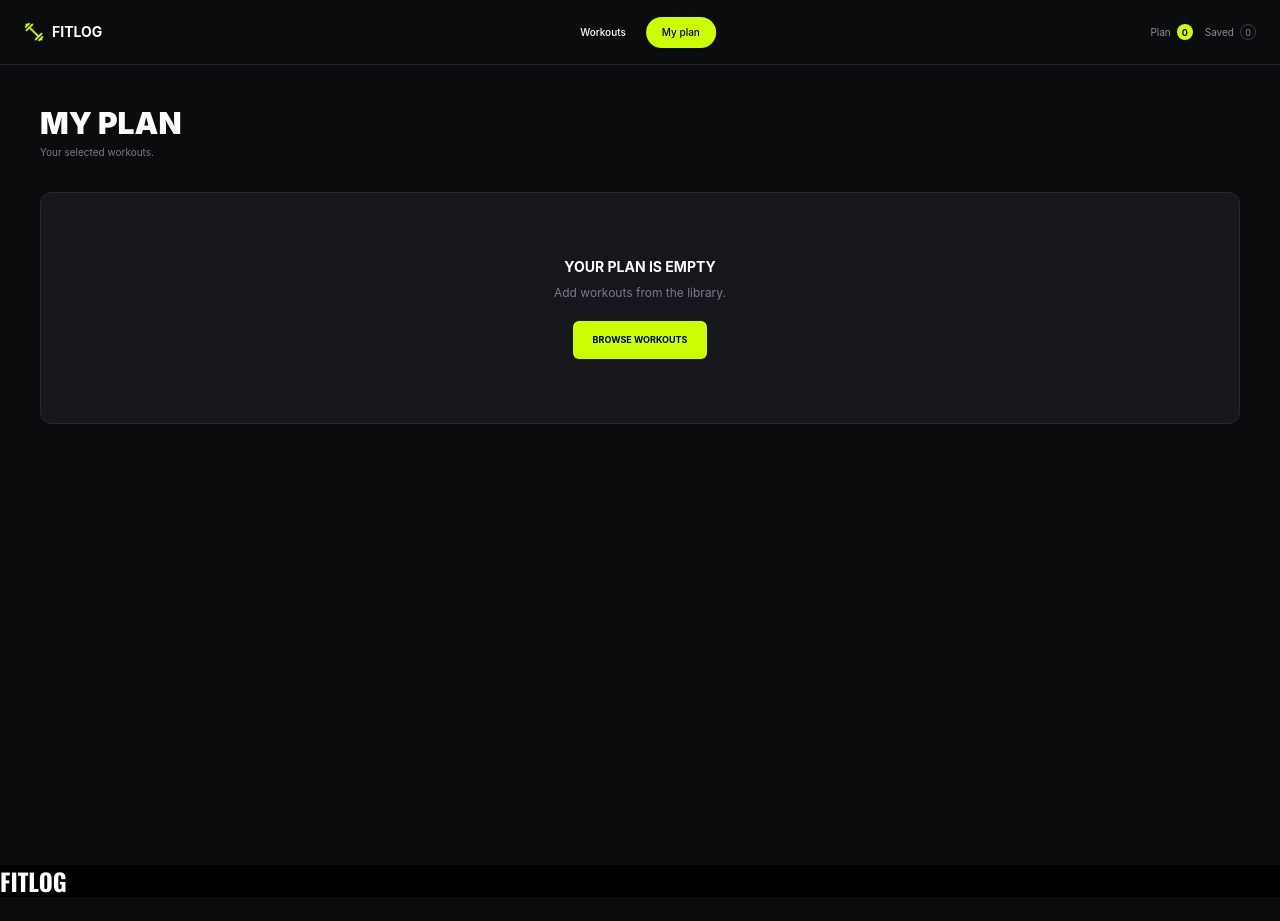
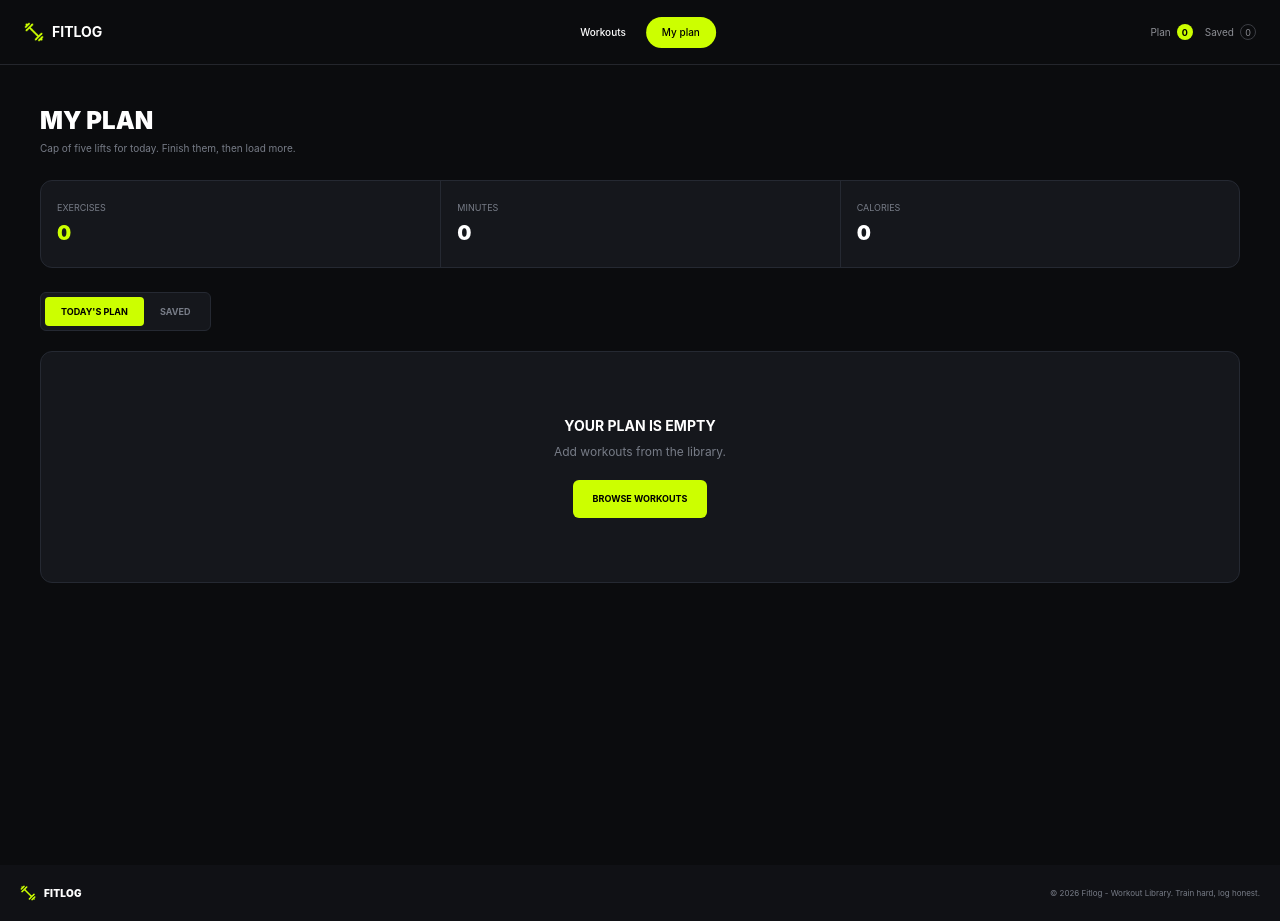
Before and after one commit to ovisl9614/nextjs-assignment, a Next.js app: page /my-plan in a window 1280 px wide. Before the commit the page ends 899 px from the top, so only its background shows below. Built offline with nearby package versions, Linux system fonts and the light colour scheme.

Commit message:
fixed footer

```diff
--- a/src/app/layout.tsx
+++ b/src/app/layout.tsx
@@ -5,6 +5,7 @@ import { Oswald, Inter } from "next/font/google";
 import Navbar from "@/components/shared/Navbar";
 import { ToastContainer } from "react-toastify";
 import "react-toastify/dist/ReactToastify.css";
+import Footer from "@/components/shared/Footer";
 
 const geistSans = Geist({
   variable: "--font-geist-sans",
@@ -43,9 +44,9 @@ export default function RootLayout({ children }: LayoutProps<"/">) {
 
         {children}
 
-        <h2 className={`${oswald.className} font-bold text-white text-2xl bg-black`}>FITLOG</h2>
+        {/* <h2 className={`${oswald.className} font-bold text-white text-2xl bg-black`}>FITLOG</h2> */}
 
-
+        <Footer />
          <ToastContainer
          position="top-right"
            autoClose={2000}
--- a/src/app/my-plan/page.tsx
+++ b/src/app/my-plan/page.tsx
@@ -2,58 +2,195 @@
 
 import React, { useEffect, useState } from "react";
 import Link from "next/link";
-import ExerciseCard from "@/components/shared/ExerciseCard";
+import { toast } from "react-toastify";
+
 import {
   getStoredExercises,
+  removeExercise,
   PLAN_KEY,
+  SAVED_KEY,
   type StoredExercise,
 } from "@/lib/exercise-storage";
 
+type Tab = "plan" | "saved";
+
 export default function MyPlanPage() {
+  const [activeTab, setActiveTab] = useState<Tab>("plan");
+
   const [exercises, setExercises] = useState<StoredExercise[]>([]);
 
+  // Load exercises
   useEffect(() => {
-    const loadPlan = () => {
-      setExercises(getStoredExercises(PLAN_KEY));
+    const loadExercises = () => {
+      const key =
+        activeTab === "plan"
+          ? PLAN_KEY
+          : SAVED_KEY;
+
+      setExercises(getStoredExercises(key));
     };
 
-    loadPlan();
+    loadExercises();
 
     window.addEventListener(
       "fitlog-storage-change",
-      loadPlan
+      loadExercises
     );
 
     return () => {
       window.removeEventListener(
         "fitlog-storage-change",
-        loadPlan
+        loadExercises
       );
     };
-  }, []);
+  }, [activeTab]);
+
+
+
+  // Remove exercise
+
+
+  const handleRemove = (id: number) => {
+    const key =
+      activeTab === "plan"
+        ? PLAN_KEY
+        : SAVED_KEY;
+
+    removeExercise(key, id);
+
+
+
+    // Update page immediately
+
+    setExercises((current) =>
+      current.filter((exercise) => exercise.id !== id)
+    );
+
+    if (activeTab === "plan") {
+      toast.info("Removed from today's plan");
+    } else {
+      toast.info("Removed from saved");
+    }
+  };
+
+
+  // Statistics
+
+  const totalExercises = exercises.length;
+
+  const totalMinutes = exercises.reduce(
+    (total, exercise) =>
+      total + Number(exercise.duration || 0),
+    0
+  );
+
+  const totalCalories = exercises.reduce(
+    (total, exercise) =>
+      total + Number(exercise.caloriesBurned || 0),
+    0
+  );
 
   return (
-    <main className="min-h-screen bg-[#0b0c0e] px-4 py-10 sm:px-6 lg:px-10">
-      <div className="mx-auto w-full max-w-[1400px]">
+    <main className="min-h-screen bg-[#0b0c0e] px-4 py-10 text-white sm:px-6 lg:px-10">
 
-        <div className="mb-8">
-          <h1 className="text-3xl font-black uppercase text-white">
+      <div className="mx-auto w-full max-w-[1200px]">
+
+
+
+        <div className="mb-6">
+          <h1 className="text-2xl font-black uppercase">
             My Plan
           </h1>
 
           <p className="mt-1 text-[10px] text-[#777c87]">
-            Your selected workouts.
+            Cap of five lifts for today. Finish them, then load more.
           </p>
         </div>
 
+
+
+        <div className="mb-6 grid grid-cols-3 overflow-hidden rounded-xl border border-[#252932] bg-[#15171c]">
+
+          <div className="px-4 py-5">
+            <p className="text-[9px] uppercase text-[#777c87]">
+              Exercises
+            </p>
+
+            <p className="mt-1 text-xl font-black text-[#ccff00]">
+              {totalExercises}
+            </p>
+          </div>
+
+
+          <div className="border-l border-[#252932] px-4 py-5">
+            <p className="text-[9px] uppercase text-[#777c87]">
+              Minutes
+            </p>
+
+            <p className="mt-1 text-xl font-black text-white">
+              {totalMinutes}
+            </p>
+          </div>
+
+
+          <div className="border-l border-[#252932] px-4 py-5">
+            <p className="text-[9px] uppercase text-[#777c87]">
+              Calories
+            </p>
+
+            <p className="mt-1 text-xl font-black text-white">
+              {totalCalories}
+            </p>
+          </div>
+
+        </div>
+
+
+
+
+        <div className="mb-5 flex w-fit rounded-md border border-[#252932] bg-[#15171c] p-1">
+
+          <button
+            onClick={() => setActiveTab("plan")}
+            className={`rounded px-4 py-2 text-[9px] font-bold uppercase transition ${
+              activeTab === "plan"
+                ? "bg-[#ccff00] text-black"
+                : "text-[#777c87] hover:text-white"
+            }`}
+          >
+            Today&apos;s Plan
+          </button>
+
+
+          <button
+            onClick={() => setActiveTab("saved")}
+            className={`rounded px-4 py-2 text-[9px] font-bold uppercase transition ${
+              activeTab === "saved"
+                ? "bg-[#ccff00] text-black"
+                : "text-[#777c87] hover:text-white"
+            }`}
+          >
+            Saved
+          </button>
+
+        </div>
+
+
+
         {exercises.length === 0 ? (
+
           <div className="rounded-xl border border-[#252932] bg-[#15171c] px-6 py-16 text-center">
+
             <p className="text-sm font-bold uppercase text-white">
-              Your plan is empty
+              {activeTab === "plan"
+                ? "Your plan is empty"
+                : "No saved workouts"}
             </p>
 
             <p className="mt-2 text-xs text-[#777c87]">
-              Add workouts from the library.
+              {activeTab === "plan"
+                ? "Add workouts from the library."
+                : "Save workouts from the details page."}
             </p>
 
             <Link
@@ -62,19 +199,93 @@ export default function MyPlanPage() {
             >
               Browse Workouts
             </Link>
+
           </div>
+
         ) : (
-          <div className="grid grid-cols-1 gap-3 sm:grid-cols-2 lg:grid-cols-3">
+
+          <div className="space-y-3">
+
             {exercises.map((exercise) => (
-              <ExerciseCard
+
+              <div
                 key={exercise.id}
-                exercise={exercise}
-              />
+                className="flex items-center gap-4 rounded-xl border border-[#252932] bg-[#15171c] p-3"
+              >
+
+                {/* IMAGE */}
+
+                <img
+                  src={exercise.image}
+                  alt={exercise.name}
+                  className="h-16 w-20 rounded-lg object-cover"
+                />
+
+
+                {/* INFO */}
+
+                <div className="min-w-0 flex-1">
+
+                  <h2 className="truncate text-sm font-black uppercase text-white">
+                    {exercise.name}
+                  </h2>
+
+                  <p className="mt-1 text-[9px] text-[#777c87]">
+                    {exercise.equipment}
+                  </p>
+
+
+                  <div className="mt-2 flex flex-wrap gap-3 text-[8px] text-[#a5aaaf]">
+
+                    <span>
+                      ● {exercise.duration} min
+                    </span>
+
+                    <span>
+                      ● {exercise.caloriesBurned} kcal
+                    </span>
+
+                    <span>
+                      ★ {exercise.rating}
+                    </span>
+
+                  </div>
+
+                </div>
+
+
+                {/* VIEW DETAILS */}
+
+                <Link
+                  href={`/details/${exercise.id}`}
+                  className="hidden rounded-md border border-[#30343d] px-4 py-2 text-[8px] font-bold uppercase text-white transition hover:border-[#ccff00] hover:text-[#ccff00] sm:block"
+                >
+                  View Details
+                </Link>
+
+
+
+
+                <button
+                  onClick={() =>
+                    handleRemove(exercise.id)
+                  }
+                  className="flex h-7 w-7 shrink-0 items-center justify-center rounded-full text-[#777c87] transition hover:bg-red-500/10 hover:text-red-400"
+                  aria-label="Remove exercise"
+                >
+                  ×
+                </button>
+
+              </div>
+
             ))}
+
           </div>
+
         )}
 
       </div>
+
     </main>
   );
 }
--- a/src/app/page.tsx
+++ b/src/app/page.tsx
@@ -1,11 +1,14 @@
 import Hero from "@/components/shared/Hero";
 import ExerciseLibrary from "@/components/shared/ExerciseLibrary";
+import { toast } from "react-toastify";
 
 export default function Home() {
   return (
     <main className="min-h-screen bg-[#0b0c0e]">
+
       <Hero />
       <ExerciseLibrary />
+
     </main>
   );
 }
--- a/src/components/shared/Footer.tsx
+++ b/src/components/shared/Footer.tsx
@@ -1,11 +1,37 @@
 import React from 'react';
+import Image from 'next/image';
 
-const Footer = () => {
+export default function Footer() {
     return (
-        <div>
+        <footer className='w-full bg-[#101115] px-5 py-5'>
+            <div className='mx-auto flex w-full max-w-[1400px] items-center justify-between'>
 
-        </div>
+
+                <div className='flex items-center gap-2'>
+                    <div className='flex h-4 w-4 items-center justify-center'>
+
+
+                    <Image
+                                  src="/assets/logo.png"
+                                  alt="Fitlog"
+                                  width={22}
+                                  height={22}
+                                  className="h-[20px] w-[20px] object-contain"
+                                />
+                        <path
+                            d='M13.5 2L5 13H11L10.5 22L19 11H13L13.5 2Z"
+         fill="#ccff00"'
+
+         />
+
+                    </div>
+                    <span className='text-[10px] font-black tracking-wide text-white'>FITLOG</span>
+
+
+                </div>
+
+                <p className='text-[7px] text-[#777c87] sm:text-[8px]'>© 2026 Fitlog - Workout Library. Train hard, log honest.</p>
+            </div>
+        </footer>
     );
-};
-
-export default Footer;
+}
--- a/src/components/shared/Hero.tsx
+++ b/src/components/shared/Hero.tsx
@@ -12,7 +12,7 @@ const Hero = () => {
     <section className="mx-auto w-full max-w-[1400px] px-4 sm:px-6">
       <div className="min-h-[300px] rounded-lg bg-[#15171c] px-6 py-8 sm:px-10 md:px-12 md:py-10 lg:flex lg:items-center lg:justify-between">
 
-        {/* LEFT SIDE */}
+
         <div className="max-w-[600px]">
 
 
@@ -23,14 +23,13 @@ const Hero = () => {
 
           <h1
             className={`${oswald.className} max-w-[550px] text-4xl font-bold uppercase leading-[0.95] tracking-[-1px] text-white sm:text-5xl md:text-6xl`}
-          >
-            TRAIN WITH INTENT. LOG<br />
-            EVERY SET.
+>
+            TRAIN WITH INTENT. LOG <br/>EVERY SET.
           </h1>
 
 
           <p className="mt-4 max-w-[500px] text-xs leading-5 text-gray-400 sm:text-sm">
-            FitLog is a dark, no-nonsense gym companion: pick a lift, lock it <br />into today's plan, and watch the week's work add up.
+            FitLog is a dark, no-nonsense gym companion: pick a lift, lock it <br />into today&apos;s plan, and watch the week&apos;s work add up.
           </p>
 
 
```
Also changed, not shown: src/app/details/[id]/page.tsx (+4 -4 lines), src/components/shared/ExerciseCard.tsx (+4 -10 lines), src/context/ExerciseContext.tsx (added, +13 -0 lines).
